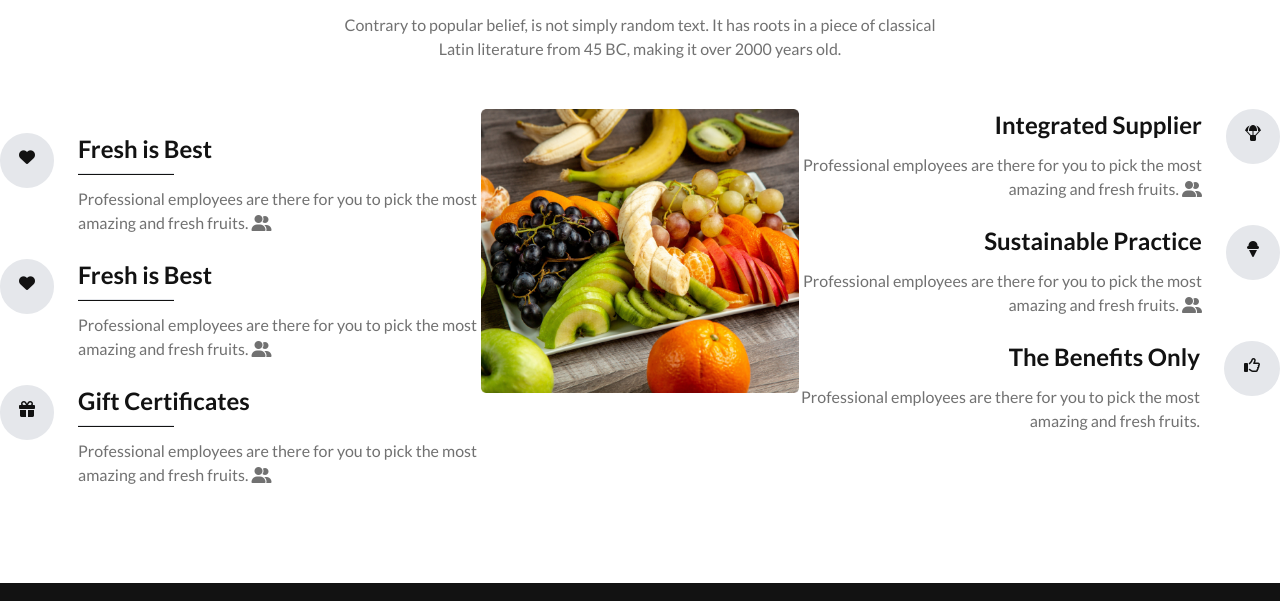
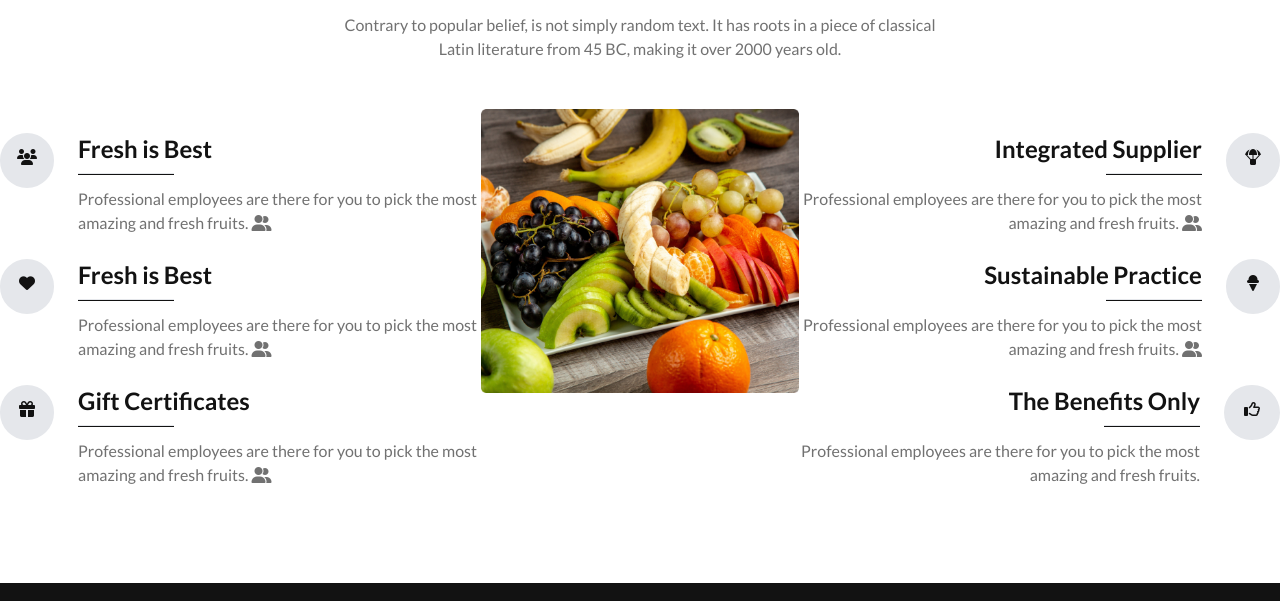
Before and after one commit to sabbir6083/BBA3-Fruit-Brust, a plain HTML site: page index.html in a window 1280 px wide. Shown: the part 2763-3364 px from the top of the page. Drawn offline with nearby package versions, Linux system fonts and the light colour scheme.

Commit message:
why chose us section some correction

```diff
--- a/index.html
+++ b/index.html
@@ -460,7 +460,7 @@
 
         <div class="flex mt-6">
           <div class=" bg-gray-200 w-[80px] h-[55px] rounded-full flex justify-center items-center text-center">
-            <i class="fas fa-heart text-[#121212] w-6 h-6"></i>
+            <i class="fas fa-users text-[#121212] w-6 h-6"></i>
           </div>
         <div class="ml-6">
           <h3 class="text-[#121212] text-2xl font-bold mb-2">Fresh is Best</h3>
@@ -513,9 +513,12 @@
         <!-- 3rd text column -->
         <div>
 
-          <div class="flex">
+          <div class="flex mt-6">
             <div class="lg:mr-6">
-              <h3 class="text-[#121212] text-2xl font-bold text-center lg:text-right">Integrated Supplier</h3>
+              <h3 class="text-[#121212] text-2xl mb-2 font-bold text-center lg:text-right">Integrated Supplier</h3>
+              <div class="flex items-center justify-end">
+                <hr class="w-24 h-[2px] bg-[#121212]">
+              </div>
               <p class="text-[#12121299] font-medium mt-3 text-center lg:text-right">Professional employees are there for you to pick the most
                 amazing and fresh fruits.
                 <i class="fas fa-user-group text-center"></i>
@@ -528,7 +531,10 @@
 
             <div class="flex  mt-6">
               <div class="lg:mr-6">
-                <h3 class="text-[#121212] text-2xl font-bold text-center lg:text-right">Sustainable Practice</h3>
+                <h3 class="text-[#121212] text-2xl mb-2 font-bold text-center lg:text-right">Sustainable Practice</h3>
+                <div class="flex items-center justify-end">
+                  <hr class="w-24 h-[2px] bg-[#121212]">
+                </div>
                 <p class="text-[#12121299] font-medium mt-3 text-center lg:text-right">Professional employees are there for you to pick the most
                   amazing and fresh fruits.
                   <i class="fas fa-user-group"></i>
@@ -543,7 +549,10 @@
 
               <div class="flex  mt-6">
                 <div class="lg:mr-6">
-                  <h3 class="text-[#121212] text-2xl font-bold text-center lg:text-right">The Benefits Only</h3>
+                  <h3 class="text-[#121212] text-2xl font-bold mb-2 text-center lg:text-right">The Benefits Only</h3>
+                  <div class="flex items-center justify-end">
+                    <hr class="w-24 h-[2px] bg-[#121212]">
+                  </div>
                   <p class="text-[#12121299] font-medium mt-3 text-center lg:text-right">Professional employees are there for you to pick the most
                     amazing and fresh fruits.
 
```
